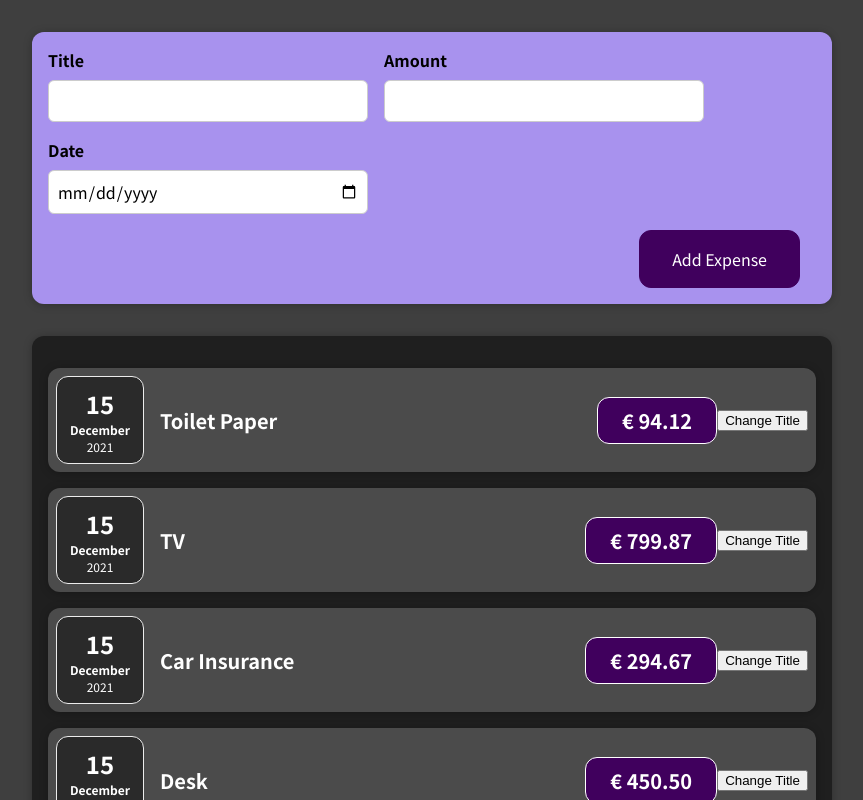
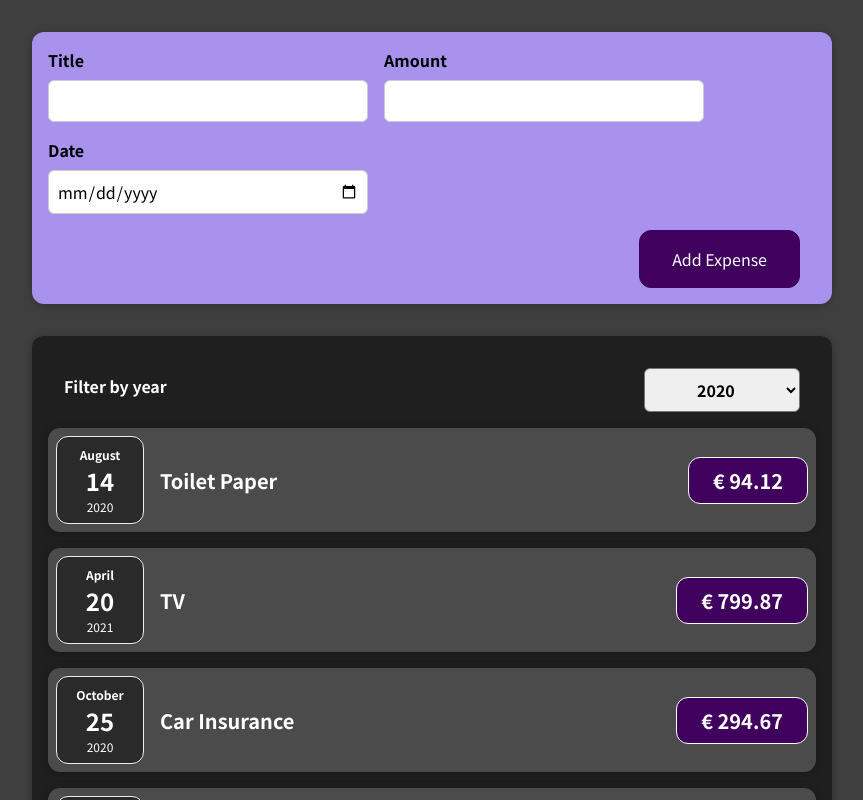
Before and after one commit to yannick-coolen/React_1st_practice_academind, a React (Create React App) app: page / in a window 1280 px wide. Shown: the top 800 px of the page, without its empty margins (208-1071 px from the left). Built offline with nearby package versions, Linux system fonts and the light colour scheme.

Commit message:
committed on 30-12-2021, 19:30

```diff
--- a/package.json
+++ b/package.json
@@ -10,6 +10,7 @@
     "react": "^17.0.1",
     "react-dom": "^17.0.1",
     "react-scripts": "4.0.1",
+    "uuid": "^8.3.2",
     "web-vitals": "^0.2.4"
   },
   "scripts": {
--- a/src/App.jsx
+++ b/src/App.jsx
@@ -4,15 +4,20 @@ import NewExpense from './components/NewExpense/NewExpense';
 
 export default function App() {
   const expenses = [
-    { id: 'e1', title: 'Toilet Paper', amount: 94.12, date: new Date() },
-    { id: 'e2', title: 'TV', amount:  799.87, date: new Date() },
-    { id: 'e3', title: 'Car Insurance', amount:  294.67, date: new Date() },
-    { id: 'e4', title: 'Desk', amount:  450.50, date: new Date() }
+    { id: 'e1', title: 'Toilet Paper', amount: 94.12, date: new Date(2020, 7 , 14) },
+    { id: 'e2', title: 'TV', amount: 799.87, date: new Date(2021, 3, 20) },
+    { id: 'e3', title: 'Car Insurance', amount: 294.67, date: new Date(2020, 9, 25) },
+    { id: 'e4', title: 'Desk', amount: 450.5, date: new Date(2019, 5, 7) }
   ];
+
+  const addExpanseHandler = (expense) => {
+    console.log('In App.js');
+    console.log(expense);
+  };
 
   return (
     <Fragment>
-      <NewExpense />
+      <NewExpense onAddExpense={addExpanseHandler} />
       <ExpenseList expenses={expenses} />
     </Fragment>
   );
--- a/src/components/Expenses/ExpenseDate.jsx
+++ b/src/components/Expenses/ExpenseDate.jsx
@@ -11,8 +11,8 @@ export default function ExpenseDate({ date }) {
   return (
     <Fragment>
       <div className={classes.expense_date}>
+        <div className={classes.expense_date__month}>{month}</div>
         <div className={classes.expense_date__day}>{day}</div>
-        <div className={classes.expense_date__month}>{month}</div>
         <div className={classes.expense_date__year}>{year}</div>
       </div>
     </Fragment>
--- a/src/components/Expenses/ExpenseItem.jsx
+++ b/src/components/Expenses/ExpenseItem.jsx
@@ -1,20 +1,11 @@
-import React, { useState } from 'react';
+import React from 'react';
 import ExpenseDate from './ExpenseDate';
 import Card from '../UI/Card';
 
 // Styling
 import classes from './ExpenseItem.module.scss';
 
-export default function ExpenseItem(props) {
-  const date = props.date;
-  const amount = props.amount;
-  const [title, setTitleValue] = useState(props.title);
-
-  const clickHandler = () => {
-    setTitleValue('Updated!');
-    console.log(title);
-  };
-
+export default function ExpenseItem({ title, date, amount }) {
   return (
     <Card className={classes.expense_item}>
       <ExpenseDate date={date} />
@@ -24,7 +15,6 @@ export default function ExpenseItem(props) {
           &euro; {amount.toFixed(2)}
         </div>
       </div>
-      <button onClick={clickHandler}>Change Title</button>
     </Card>
   );
 }
--- a/src/components/Expenses/ExpenseList.jsx
+++ b/src/components/Expenses/ExpenseList.jsx
@@ -1,14 +1,22 @@
-import React from 'react'
+import React, { useState } from 'react'
 
 import ExpenseItem from './ExpenseItem';
 import Card from '../UI/Card';
 
 // Styling
 import classes from './ExpenseList.module.scss'
+import ExpensesFilter from './ExpensesFilter';
 
 export default function ExpenseList({ expenses }) {
+  const [filterdYear, setFilteredYear] = useState('2020');
+
+  const filteredChangeHandler = (selectedYear) => {
+    setFilteredYear(selectedYear);
+  }
+
   return (
     <Card className={classes.expenses}>
+      <ExpensesFilter selectedYear={filterdYear} onChangeFilter={filteredChangeHandler}/>
       <ExpenseItem
         title={expenses[0].title}
         amount={expenses[0].amount}
--- /dev/null
+++ b/src/components/Expenses/ExpensesFilter.jsx
@@ -0,0 +1,23 @@
+import React from 'react';
+
+import './ExpensesFilter.scss';
+
+export default function ExpensesFilter({ onChangeFilter, selectedYear }) {
+  const dropdownChangeYearHandler = (e) => {
+    onChangeFilter(e.target.value);
+  };
+
+  return (
+    <div className='expenses-filter'>
+      <div className='expenses-filter__control'>
+        <label>Filter by year</label>
+        <select value={selectedYear} onChange={dropdownChangeYearHandler}>
+          <option value='2022'>2022</option>
+          <option value='2021'>2021</option>
+          <option value='2020'>2020</option>
+          <option value='2019'>2019</option>
+        </select>
+      </div>
+    </div>
+  );
+}
--- /dev/null
+++ b/src/components/Expenses/ExpensesFilter.scss
@@ -0,0 +1,24 @@
+.expenses-filter {
+  color: white;
+  padding: 0 1rem;
+
+  &__control {
+    display: flex;
+    width: 100%;
+    align-items: center;
+    justify-content: space-between;
+    margin: 1rem 0;
+  }
+
+  label {
+    font-weight: bold;
+    margin-bottom: 0.5rem;
+  }
+
+  select {
+    font: inherit;
+    padding: 0.5rem 3rem;
+    font-weight: bold;
+    border-radius: 6px;
+  }
+}
--- a/src/components/NewExpense/ExpenseForm.jsx
+++ b/src/components/NewExpense/ExpenseForm.jsx
@@ -1,23 +1,90 @@
-import React from 'react';
+import React, { useState } from 'react';
 
 // Styling
 import classes from './ExpenseForm.module.scss';
 
-export default function ExpenseForm() {
+export default function ExpenseForm({onSaveExpanseData}) {
+  const [enteredTitle, setEnteredTitle] = useState('');
+  const [enteredAmount, setEnteredAmount] = useState('');
+  const [enteredDate, setEnteredDate] = useState('');
+  // const [userInput, setUserInput] = useState({
+  //   enteredTitle: '',
+  //   enteredAmount: '',
+  //   enteredDate: ''
+  // })
+
+  const titleChangeHandler = (e) => {
+    setEnteredTitle(e.target.value);
+    // setUserInput((prev) => {
+    //   return {
+    //     ...prev, enteredTitle: e.target.value
+    //   }
+    // })
+  };
+
+  const amountChangeHandler = (e) => {
+    setEnteredAmount(e.target.value);
+    // setUserInput((prev) => {
+    //   return {
+    //     ...prev, enteredAmount: e.target.value
+    //   }
+    // })
+  };
+
+  const dateChangeHandler = (e) => {
+    setEnteredDate(e.target.value);
+    // setUserInput((prev) => {
+    //   return {
+    //     ...prev, enteredDate: e.target.value
+    //   }
+    // })
+  };
+
+  const submitHandler = (e) => {
+    e.preventDefault();
+
+    const expenseData = {
+      title: enteredTitle,
+      amount: enteredAmount,
+      date: new Date(enteredDate)
+    };
+
+    onSaveExpanseData(expenseData);
+    setEnteredTitle('');
+    setEnteredAmount('');
+    setEnteredDate('');
+  };
+
   return (
-    <form>
+    <form onSubmit={submitHandler}>
       <div className={classes.new_expense__controls}>
         <div className={classes.new_expense__control}>
           <label>Title</label>
-          <input type='text' />
+          <input
+            type='text'
+            value={enteredTitle}
+            onChange={titleChangeHandler}
+          />
         </div>
         <div className={classes.new_expense__control}>
           <label>Amount</label>
-          <input type='number' min='0.01' step='0.01' />
+          <input
+            type='number'
+            value={enteredAmount}
+            min='0.01'
+            step='0.01'
+            onChange={amountChangeHandler}
+          />
         </div>
         <div className={classes.new_expense__control}>
           <label>Date</label>
-          <input type='date' min='01-01-2019' max='31-12-2022' />
+          <input
+            type='date'
+            value={enteredDate}
+            min='01-01-2019'
+            max='31-12-2022'
+            onChange={dateChangeHandler}
+          />
         </div>
       </div>
       <div className={classes.new_expense__actions}>
--- a/src/components/NewExpense/NewExpense.jsx
+++ b/src/components/NewExpense/NewExpense.jsx
@@ -1,14 +1,23 @@
-import React from 'react'
+import React from 'react';
+import { v4 as uuid } from 'uuid';
 
-import ExpenseForm from './ExpenseForm'
+import ExpenseForm from './ExpenseForm';
 
 // Styling
-import classes from './NewExpense.module.scss'
+import classes from './NewExpense.module.scss';
 
-export default function NewExpense() {
-    return (
-        <div className={classes.new_expense}>
-            <ExpenseForm />
-        </div>
-    )
+export default function NewExpense({ onAddExpense }) {
+  const saveExpanseDataHandler = (enteredExpenseData) => {
+    const expenseData = {
+      ...enteredExpenseData,
+      id: uuid()
+    };
+    onAddExpense(expenseData);
+  };
+
+  return (
+    <div className={classes.new_expense}>
+      <ExpenseForm onSaveExpanseData={saveExpanseDataHandler} />
+    </div>
+  );
 }
```
Also changed, not shown: 2 other files (tests, documents, lock files or other folders).
